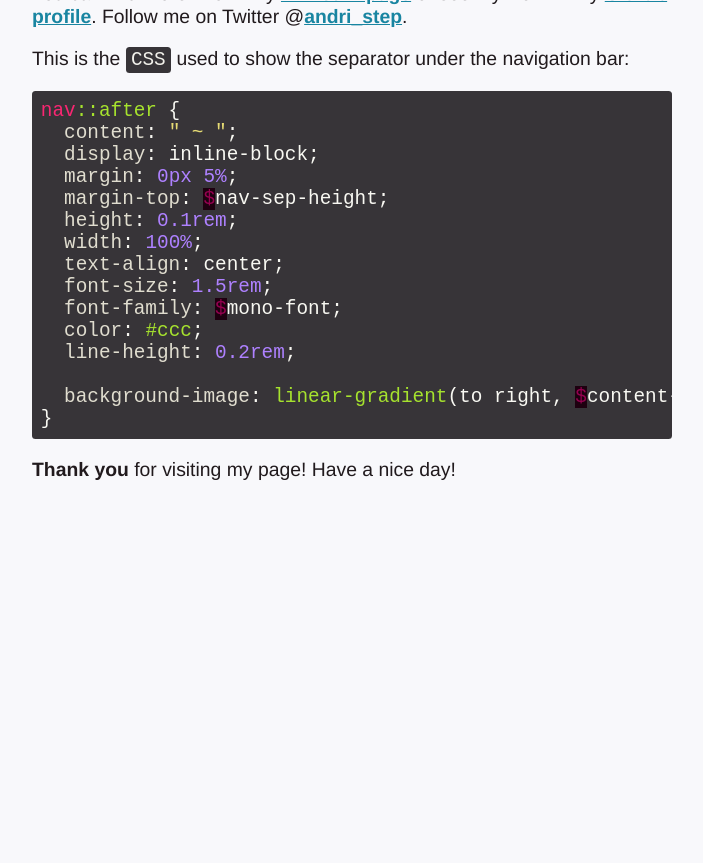
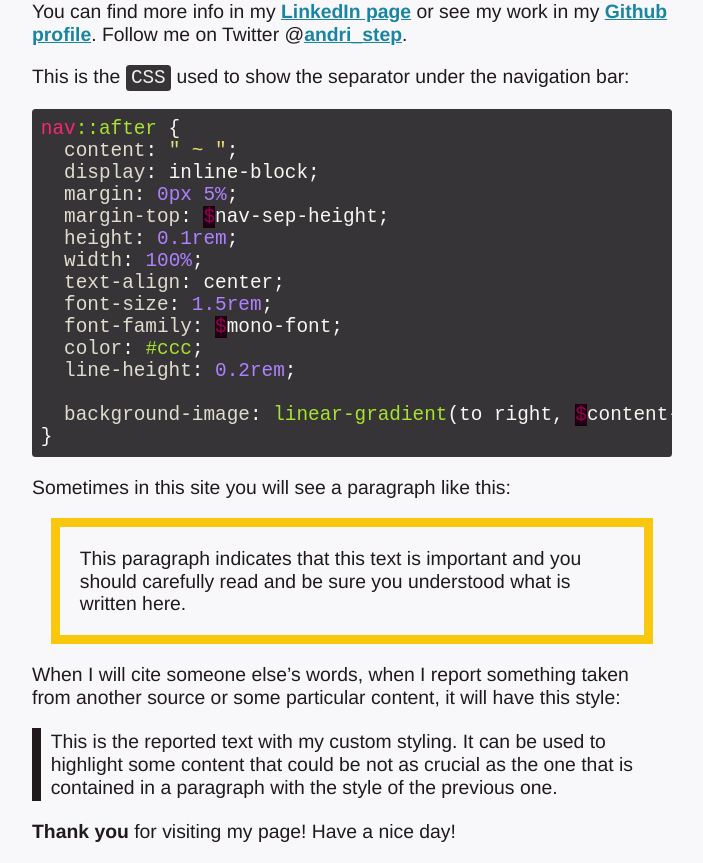
Before and after one commit to steppp/steppp.github.io, a Jekyll site: the page built from about.md, in a window 1280 px wide. Shown: the part 1089-1952 px from the top of the page, without its empty margins (288-991 px from the left). Built offline with Jekyll 4.4.1, drawn with Linux system fonts in a browser that asks for light colours; before the commit the page ends 1589 px from its top, so only the background shows below that.

Commit message:
Add styling for image caption and quotation

```diff
--- a/_sass/main.scss
+++ b/_sass/main.scss
@@ -1,5 +1,6 @@
 $content-bg-col: #f8f8fb;
 $content-bg-col-dark: #1d131e;
+$flame-col: #de541e;
 
 $nav-sep-height: 1rem;
 $content-shadow-col: rgba(200, 200, 200, 0.4);
@@ -90,6 +91,7 @@
   padding-top: $nav-sep-height;
   font-size: 1.1rem;
   color: #211a1d;
+  z-index: -1;
 
   p, li {
     line-height: 1.3rem;
@@ -136,6 +138,16 @@
   display: block;
 }
 
+.imgfigure {
+  margin: 0px;
+  font-size: 0.9rem;
+
+  figcaption {
+    color: #999;
+    text-align: right;
+  }
+}
+
 .highlight {
   padding: 0px;
   margin: 0px;
@@ -146,12 +158,46 @@
   padding: 0.5rem;
   overflow: scroll;
   border-radius: 0.2rem;
+  overscroll-behavior-x: none;
 }
 
 .rouge-table {
   background-color: #373438;
   table-layout: fixed;
   width: 100%;
+}
+
+.payattention {
+  margin: 1em;
+  border: 0.5em solid #f9c80e;
+  padding: 1em;
+  font-weight: normal;
+}
+
+.relevant {
+/*
+  position: relative;
+  background-color: $flame-col;
+  margin: 1em;
+  padding: 0.5em;
+  z-index: 1;
+*/
+  border-left: 0.5em solid #211a1d;
+  padding: 0.1em 0px 0.1em 0.5em;
+}
+
+.relevant::before {
+/*
+  content: "";
+  position: absolute;
+  top: -1em;
+  left: -1em;
+  height: 30%;
+  width: 50%;
+  display: block;
+  background-color: white;
+  z-index: -1;
+*/
 }
 
 @media screen and (max-width: 1600px) {
@@ -207,6 +253,14 @@
 
   #content > p > code {
   }
+
+  .imgfigure figcaption {
+    color: #534b52;
+  }
+
+  .relevant {
+    border-left: 0.5em solid #f1f0ea;
+  }
 }
 
 @media (prefers-color-scheme: light) {
--- a/about.md
+++ b/about.md
@@ -33,7 +33,12 @@
 Avid coffee drinker and lover of good food 🍕.
 </p>
 
-<img src="https://live.staticflickr.com/4851/44966982075_e6a168e2cc_b.jpg" />
+<figure class="imgfigure">
+<img src="https://live.staticflickr.com/4851/44966982075_e6a168e2cc_b.jpg" alt="SpaceX docking pad"/>
+<figcaption>
+SpaceX docking pad
+</figcaption>
+</figure>
 
 <p>
 You can find more info in my <a href="https://www.linkedin.com/in/stefano-andriolo-6b563610b/">LinkedIn page</a>
@@ -62,6 +67,18 @@
 {% endhighlight %}
 </p>
 
+Sometimes in this site you will see a paragraph like this:
+
+<p class="payattention">
+This paragraph indicates that this text is important and you should carefully read and be sure you understood what is written here.
+</p>
+
+When I will cite someone else's words, when I report something taken from another source or some particular content, it will have this style:
+
+<div class="relevant">
+This is the reported text with my custom styling. It can be used to highlight some content that could be not as crucial as the one that is contained in a paragraph with the style of the previous one.
+</div>
+
 <p>
 <strong>Thank you</strong> for visiting my page! Have a nice day!
 </p>
```
